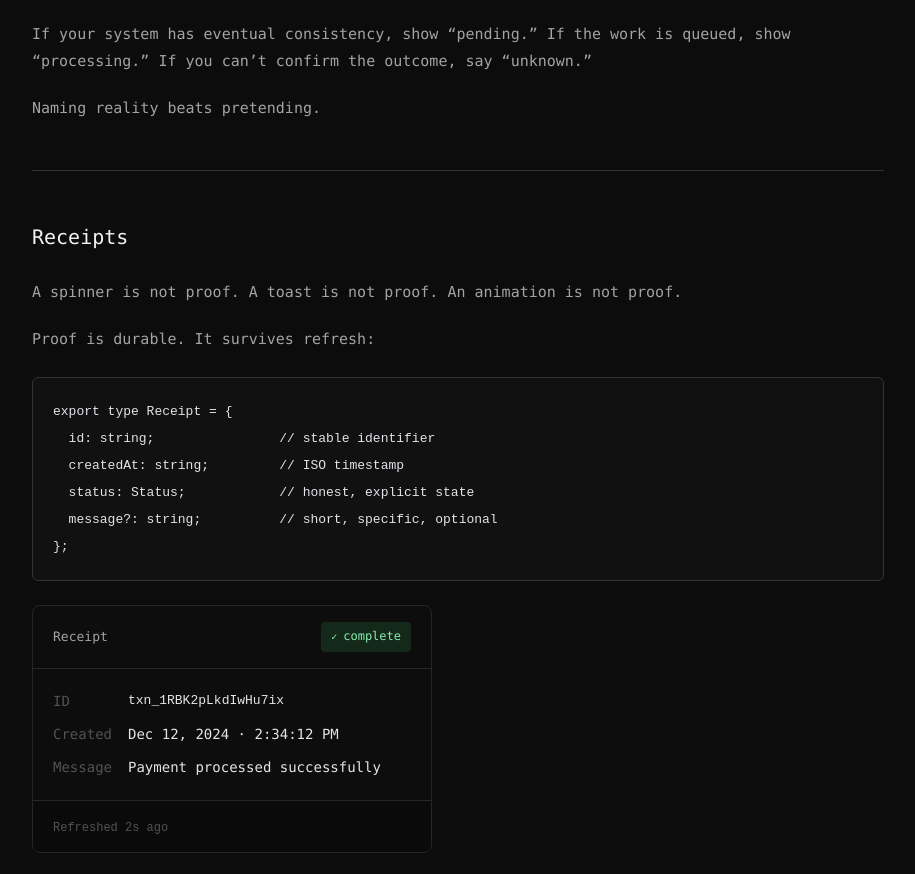
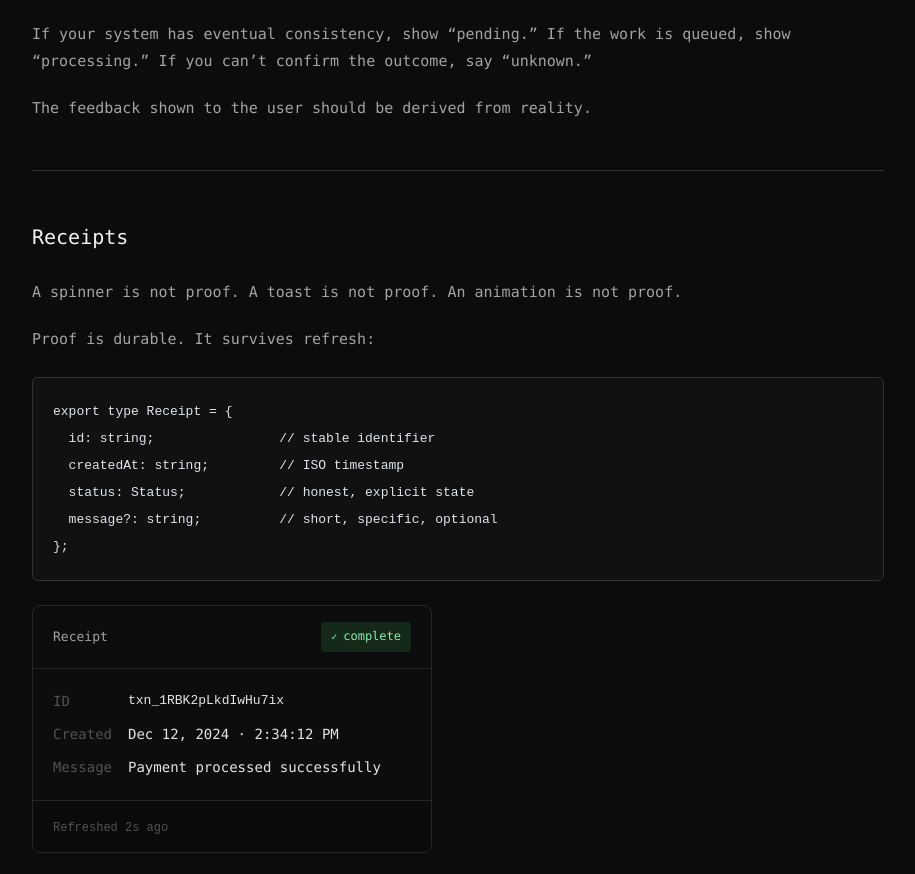
Before and after one commit to rpalermodrums/ryanpalermo-dot-dev, an Astro site in the folder apps/blog/: page /blog/data-model in a window 1280 px wide. Shown: the part 2364-3238 px from the top of the page, without its empty margins (182-1097 px from the left). Built offline with nearby package versions, Linux system fonts and the light colour scheme; Astro itself is replaced by a stand-in of ours; code samples lack their colours.

Commit message:
rephrase

```diff
--- a/apps/blog/src/content/posts/data-model.md
+++ b/apps/blog/src/content/posts/data-model.md
@@ -136,7 +136,7 @@ If your system has eventual consistency, show "pending."
 If the work is queued, show "processing."
 If you can't confirm the outcome, say "unknown."
 
-Naming reality beats pretending.
+The feedback shown to the user should be derived from reality.
 
 ---
 
```
